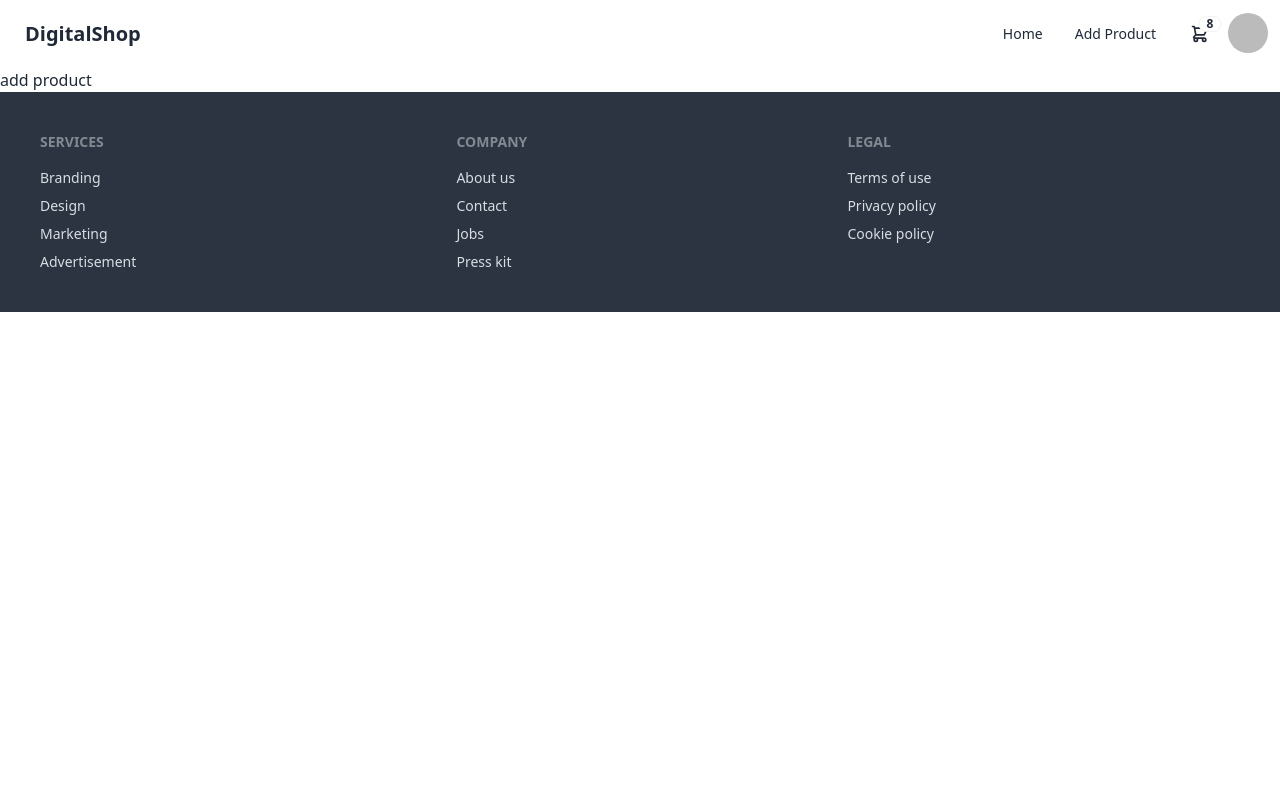
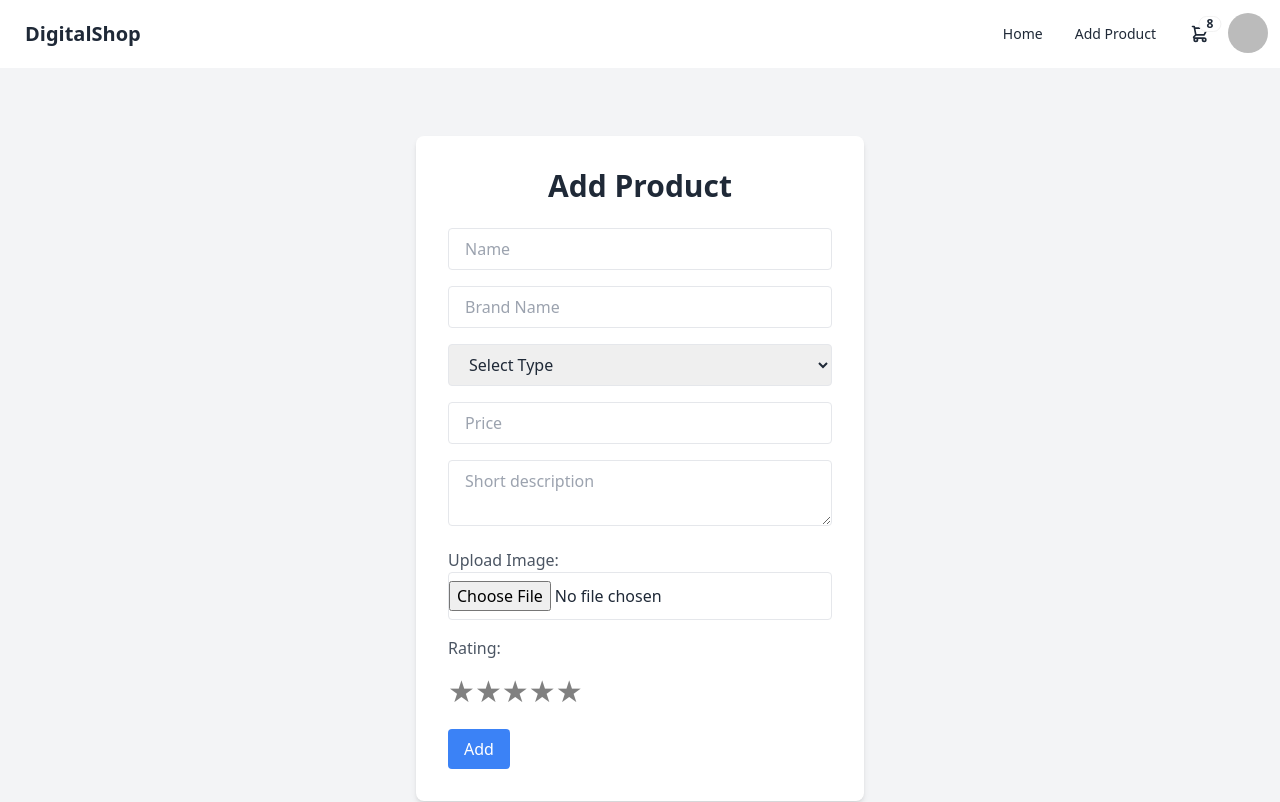
Before and after one commit to ismail-hossen/Digital-shop-client, a React (Vite) app: page /add-product in a window 1280 px wide. Shown: the top 802 px of the page. Built offline with nearby package versions, Linux system fonts and the light colour scheme; no server answers; sample sign-in values are in the browser's storage.

Commit message:
created add product page and handle add product

```diff
--- a/package.json
+++ b/package.json
@@ -16,6 +16,7 @@
     "prop-types": "^15.8.1",
     "react": "^18.2.0",
     "react-dom": "^18.2.0",
+    "react-rating-stars-component": "^2.2.0",
     "react-router-dom": "^6.17.0",
     "sort-by": "^1.2.0"
   },
--- /dev/null
+++ b/src/components/brand/BrandList.jsx
@@ -0,0 +1,53 @@
+const brands = [
+  {
+    name: "Brand A",
+    image: "brandA.jpg",
+  },
+  {
+    name: "Brand B",
+    image: "brandB.jpg",
+  },
+  {
+    name: "Brand C",
+    image: "brandC.jpg",
+  },
+  {
+    name: "Brand D",
+    image: "brandD.jpg",
+  },
+  {
+    name: "Brand E",
+    image: "brandE.jpg",
+  },
+  {
+    name: "Brand F",
+    image: "brandF.jpg",
+  },
+];
+
+const BrandList = () => {
+  return (
+    <div className="grid grid-cols-1 sm:grid-cols-2 md:grid-cols-3 lg:grid-cols-4 gap-4 p-4">
+      {brands.map((brand, index) => (
+        <div
+          key={index}
+          className="bg-white rounded-lg overflow-hidden shadow-md"
+        >
+          <img
+            src={`/images/${brand.image}`}
+            alt={brand.name}
+            className="h-60 w-full object-cover object-center"
+          />
+          <div className="p-4">
+            <p className="text-xl font-semibold mb-2">{brand.name}</p>
+            <button className="bg-blue-500 text-white px-4 py-2 rounded-full hover:bg-blue-600 transition-all duration-300">
+              View Details
+            </button>
+          </div>
+        </div>
+      ))}
+    </div>
+  );
+};
+
+export default BrandList;
--- a/src/components/header/Navbar.jsx
+++ b/src/components/header/Navbar.jsx
@@ -79,8 +79,9 @@ const Navbar = () => {
                   <div className="w-10 rounded-full">
                     <img
                       src={
-                        user.photoURL ||
-                        "https://images.unsplash.com/photo-1511367461989-f85a21fda167?auto=format&fit=crop&q=80&w=1931&ixlib=rb-4.0.3&ixid=M3wxMjA3fDB8MHxwaG90by1wYWdlfHx8fGVufDB8fHx8fA%3D%3D"
+                        user.photoURL
+                          ? user.photoURL
+                          : "https://images.unsplash.com/photo-1511367461989-f85a21fda167?auto=format&fit=crop&q=80&w=1931&ixlib=rb-4.0.3&ixid=M3wxMjA3fDB8MHxwaG90by1wYWdlfHx8fGVufDB8fHx8fA%3D%3D"
                       }
                     />
                   </div>
--- a/src/pages/addProduct/AddProduct.jsx
+++ b/src/pages/addProduct/AddProduct.jsx
@@ -1,5 +1,125 @@
-const AddProduct = () => {
-  return <div>add product</div>;
-};
+// src/AddProduct.js
+
+import { useState } from "react";
+import Rating from "react-rating-stars-component";
+
+function AddProduct() {
+  const [rating, setRating] = useState(0);
+
+  const handleRatingChange = (rating) => setRating(rating);
+
+  const handleSubmit = async (e) => {
+    e.preventDefault();
+    const form = e.target;
+    const img = new FormData();
+    img.append("image", form[5]?.files[0]);
+
+    // handling image upload
+    fetch(import.meta.env.VITE_imgBB_apiKey, {
+      method: "POST",
+      body: img,
+    })
+      .then((res) => res.json())
+      .then((data) => {
+        const pData = {
+          image: data.data.url,
+          rating,
+          name: form.name.value,
+          brandName: form.brand.value,
+          type: form.type.value,
+          price: form.price.value,
+          description: form.description.value,
+        };
+
+        // upload the product data to the server
+        fetch("http://localhost:3000/add-product", {
+          method: "POST",
+          headers: {
+            "Content-Type": "application/json",
+          },
+          body: JSON.stringify(pData),
+        })
+          .then((data) => {
+            console.log("product added", data);
+          })
+          .catch((error) => {
+            console.log(error);
+          });
+      });
+  };
+
+  return (
+    <div className="bg-gray-100 min-h-screen flex items-center justify-center">
+      <div className="bg-white p-8 rounded-lg shadow-md w-full max-w-md">
+        <h1 className="text-3xl font-semibold text-center mb-6">Add Product</h1>
+        <form onSubmit={handleSubmit}>
+          <div className="mb-4">
+            <input
+              type="text"
+              name="name"
+              placeholder="Name"
+              className="w-full px-4 py-2 border rounded"
+            />
+          </div>
+          <div className="mb-4">
+            <input
+              type="text"
+              name="brand"
+              placeholder="Brand Name"
+              className="w-full px-4 py-2 border rounded "
+            />
+          </div>
+          <div className="mb-4">
+            <select name="type" className="w-full px-4 py-2 border rounded ">
+              <option value="">Select Type</option>
+              <option value="phone">Phone</option>
+              <option value="computer">Computer</option>
+              <option value="headphone">Headphone</option>
+            </select>
+          </div>
+          <div className="mb-4">
+            <input
+              type="number"
+              name="price"
+              placeholder="Price"
+              className="w-full px-4 py-2 border rounded"
+            />
+          </div>
+          <div className="mb-4">
+            <textarea
+              name="description"
+              placeholder="Short description"
+              className="w-full px-4 py-2 border rounded"
+            />
+          </div>
+          <div className="mb-4">
+            <label className="block text-gray-600">Upload Image:</label>
+            <input
+              type="file"
+              accept="image/*"
+              name="image"
+              className="w-full py-2 border rounded"
+            />
+          </div>
+          <div className="mb-4">
+            <p className="mb-2 text-gray-600">Rating:</p>
+            <Rating
+              count={5}
+              size={30}
+              value={rating}
+              onChange={handleRatingChange}
+            />
+          </div>
+          <button
+            type="submit"
+            className="bg-blue-500 text-white px-4 py-2 rounded hover:bg-blue-600 transition-all duration-300"
+          >
+            Add
+          </button>
+        </form>
+      </div>
+    </div>
+  );
+}
 
 export default AddProduct;
--- a/src/pages/home/Home.jsx
+++ b/src/pages/home/Home.jsx
@@ -1,5 +1,7 @@
+import BrandList from "../../components/brand/BrandList";
+
 const Home = () => {
-  return <div>home page</div>;
+  return <BrandList />;
 };
 
 export default Home;
--- a/src/pages/login/Register.jsx
+++ b/src/pages/login/Register.jsx
@@ -12,11 +12,7 @@ const Register = () => {
     const img = new FormData();
     img.append("image", form[4]?.files[0]);
 
-    const url = `https://api.imgbb.com/1/upload?expiration=600&key=${
-      import.meta.env.VITE_imgBB_apiKey
-    }`;
-
-    const response = await fetch(url, {
+    const response = await fetch(import.meta.env.VITE_imgBB_apiKey, {
       method: "POST",
       body: img,
     });
```
Also changed, not shown: 1 other file (tests, documents, lock files or other folders).
